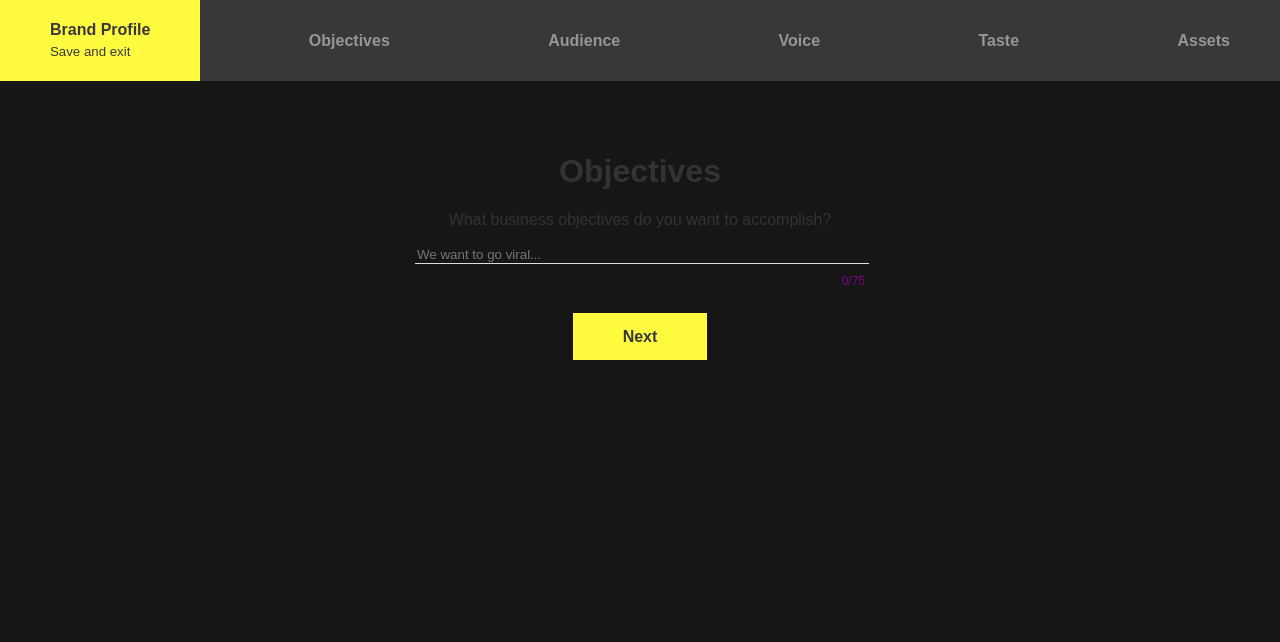
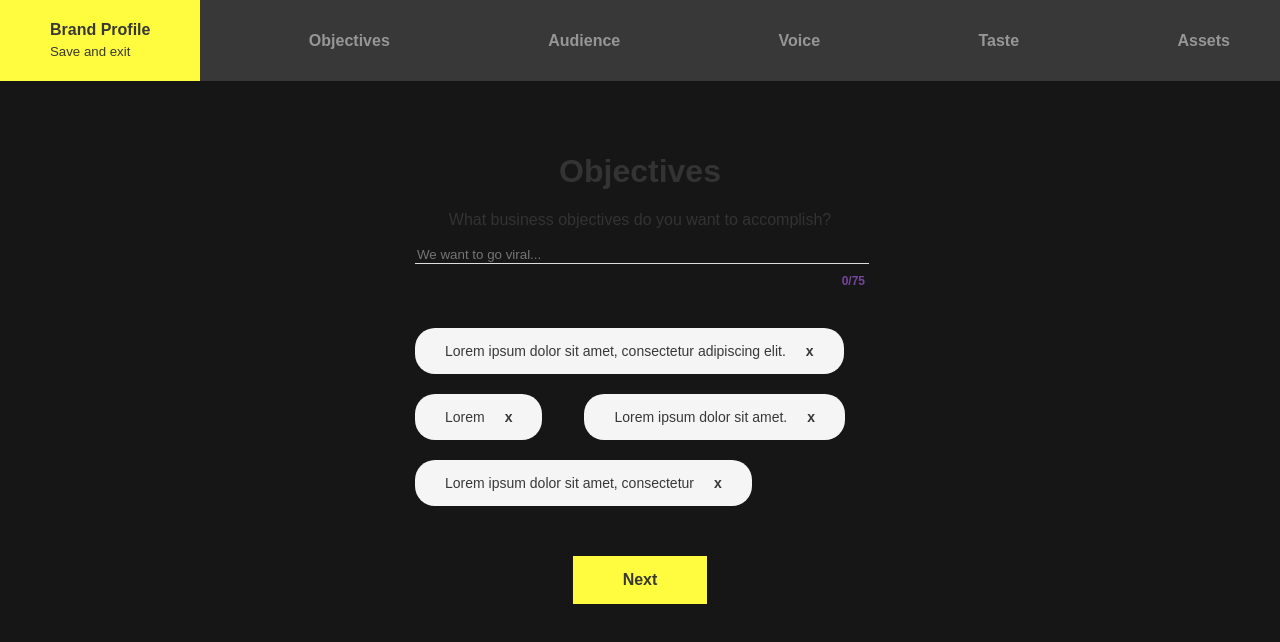
Before and after one commit to aslihanozfidan/saypr-task, a React (Create React App) app: page / in a window 1280 px wide. Shown: the top 642 px of the page. Built offline with nearby package versions, Linux system fonts and the light colour scheme.

Commit message:
edited searchbox styles and added demo labels

```diff
--- a/src/Components/SearchBox/SearchBox.css
+++ b/src/Components/SearchBox/SearchBox.css
@@ -13,14 +13,15 @@
 .SearchBox input:focus {
     border: none;
     outline: none;
-    border-bottom: 1px solid #ddd;
+    border-bottom: 1px solid #D8D8D8;
 }
 
 .SearchBox .max-character {
     float: right;
     padding: 10px 0px;
     font-size: 12px;
-    color: purple;
+    font-weight: 600;
+    color: #734799;
 }
 
 .SearchBox .label-area {
@@ -31,20 +32,37 @@
     display: -ms-flexbox;
     display: -webkit-flex;
     display: flex;
-    -webkit-flex-flow: row wrap;
+    -webkit-flex-flow: row nowrap;
+    flex-wrap: wrap;
     justify-content: space-between;
     align-content: center;
     align-items: center;
+    padding: 30px 0px;
+    overflow: hidden;
 }
 .SearchBox .label-area .label {
-    padding: 15px;
-    border-radius: 20%;
+    padding: 15px 30px;
+    margin-right: 20px;
+    margin-bottom: 20px;
+    border-radius: 20px;
+    font-size: 14px;
     color: #383838;
+    background-color: #F5F5F5;
+}
+
+.SearchBox .label-area .label::after {
+    content: "x";
+    font-weight: bold;
+    color: #383838;
+    margin-left: 20px;
+    cursor: pointer;
 }
 
 .SearchBox .next-btn {
     padding: 15px 50px;
     font-weight: bold;
+    cursor: pointer;
     color: #383838;
     background-color: #FFFB3F;
+    display: inline-block;
 }
--- a/src/Components/SearchBox/SearchBox.js
+++ b/src/Components/SearchBox/SearchBox.js
@@ -8,7 +8,10 @@ class SearchBox extends Component {
                 <input type="text" placeholder="We want to go viral..." />
                 <span className="max-character">0/75</span>
                 <div className="label-area">
-                    <div className="label"></div>
+                    <div className="label">Lorem ipsum dolor sit amet, consectetur adipiscing elit.</div>
+                    <div className="label">Lorem</div>
+                    <div className="label">Lorem ipsum dolor sit amet.</div>
+                    <div className="label">Lorem ipsum dolor sit amet, consectetur</div>
                 </div>
                 <a className="next-btn">Next</a>
             </div>
```
